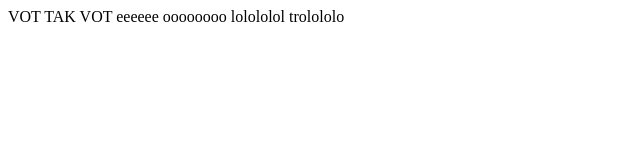
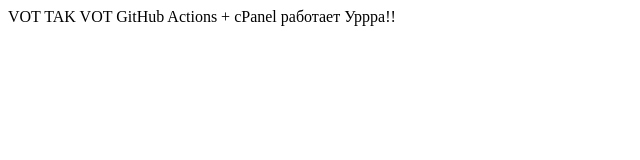
Before and after one commit to salamirangerover/site, a plain HTML site: page index.html in a window 1280 px wide. Shown: the whole page, without its empty margins (0-640 px from the left). Drawn offline with Linux system fonts and the light colour scheme.

Commit message:
Update index.html

```diff
--- a/index.html
+++ b/index.html
@@ -1,10 +1,8 @@
 <!DOCTYPE html>
 <head>VOT TAK VOT</head>
 <body>
-eeeeee
-oooooooo
-lolololol
-trolololo
+GitHub Actions + cPanel работает
+Уррра!!
 </body>
 
 </html>
```
